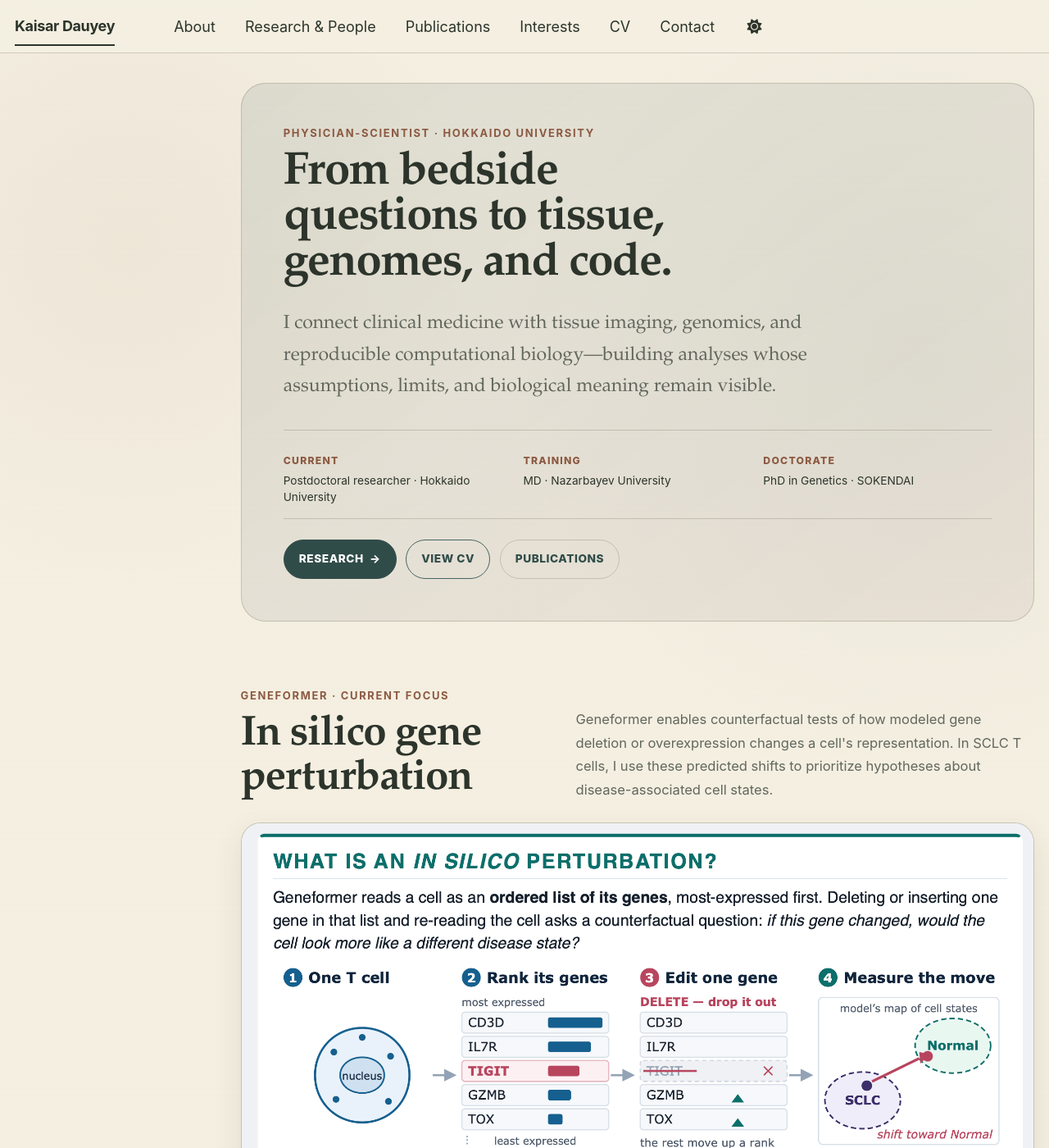
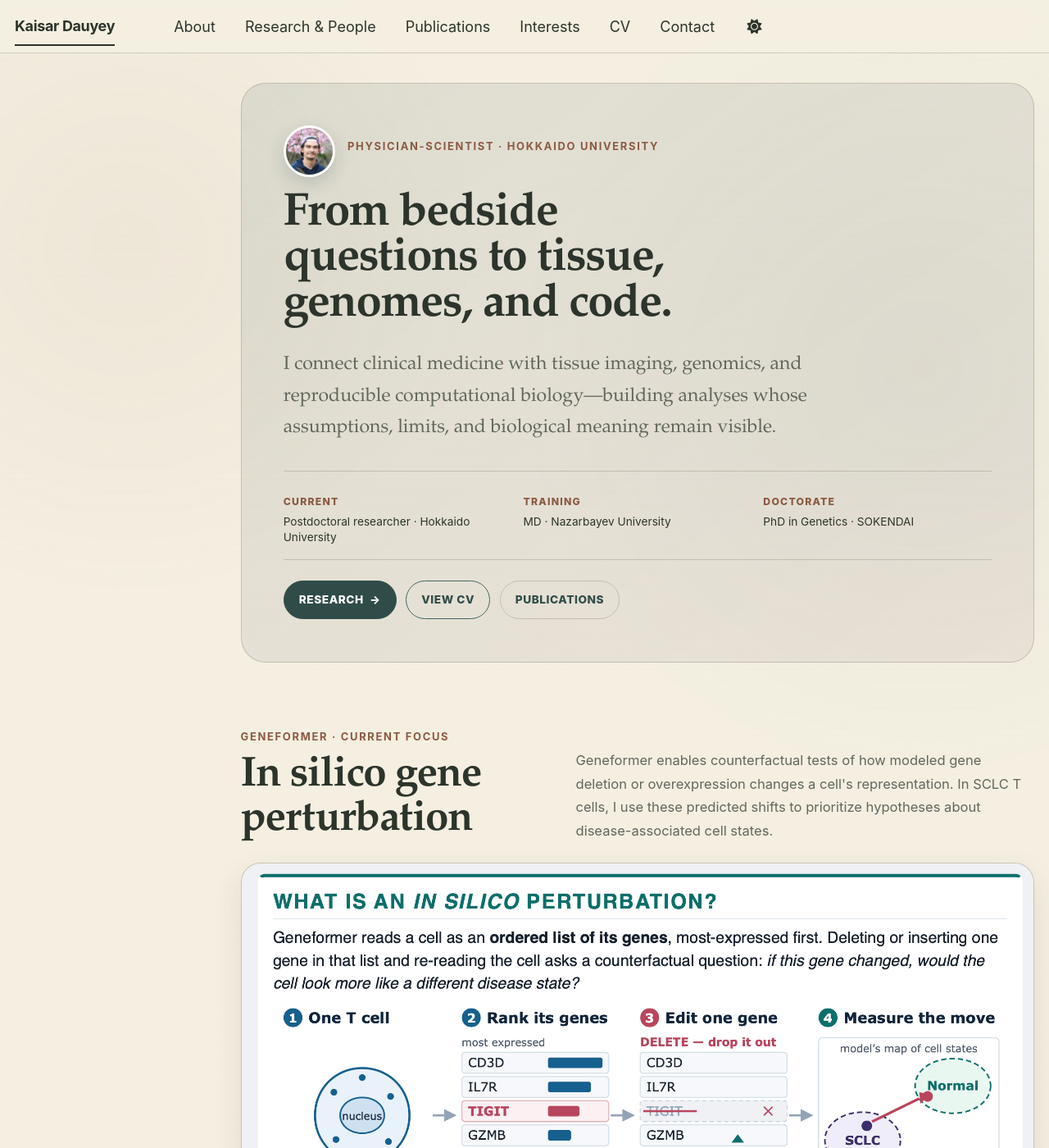
Before and after one commit to Kays3/Kays3.github.io, a Jekyll site: the page built from _pages/about.md, in a window 1280 px wide and 1400 px high. Shown: the whole window at 82% size. Built offline with Jekyll 4.4.1, drawn with Linux system fonts in a browser that asks for light colours; a style sheet for code colours, icons or effects is not loaded.

Commit message:
Restore About avatar (#22)
Keep the compact text-first hero while restoring Kaisar’s circular portrait.

```diff
--- a/_pages/about.md
+++ b/_pages/about.md
@@ -10,7 +10,10 @@
 <main class="about-visual" aria-labelledby="home-title">
   <section class="about-hero">
     <div class="about-hero__content">
-      <p class="eyebrow">Physician-scientist · Hokkaido University</p>
+      <div class="about-hero__identity">
+        <img src="/images/kaisar-dauyey-2025.jpg" alt="Portrait of Kaisar Dauyey" fetchpriority="high">
+        <p class="eyebrow">Physician-scientist · Hokkaido University</p>
+      </div>
       <h1 id="home-title">From bedside questions to tissue, genomes, and code.</h1>
       <p class="about-hero__lead">I connect clinical medicine with tissue imaging, genomics, and reproducible computational biology—building analyses whose assumptions, limits, and biological meaning remain visible.</p>
 
--- a/assets/css/main.scss
+++ b/assets/css/main.scss
@@ -391,7 +391,9 @@
   overflow: hidden;
 }
 .about-hero__content { padding: clamp(2rem, 4vw, 3.5rem); }
-.about-hero__content > .eyebrow { margin: 0 0 1rem; }
+.about-hero__identity { align-items: center; display: flex; gap: 0.85rem; margin: 0 0 1rem; }
+.about-hero__identity img { border: 3px solid rgba(255,255,255,0.9); border-radius: 50%; box-shadow: 0 8px 22px rgba(7,45,54,0.16); height: 3.5rem; object-fit: cover; width: 3.5rem; }
+.about-hero__identity .eyebrow { margin: 0; }
 .about-hero__content h1 {
   font-size: clamp(3rem, 4.4vw, 4.1rem);
   line-height: 0.98;
```
